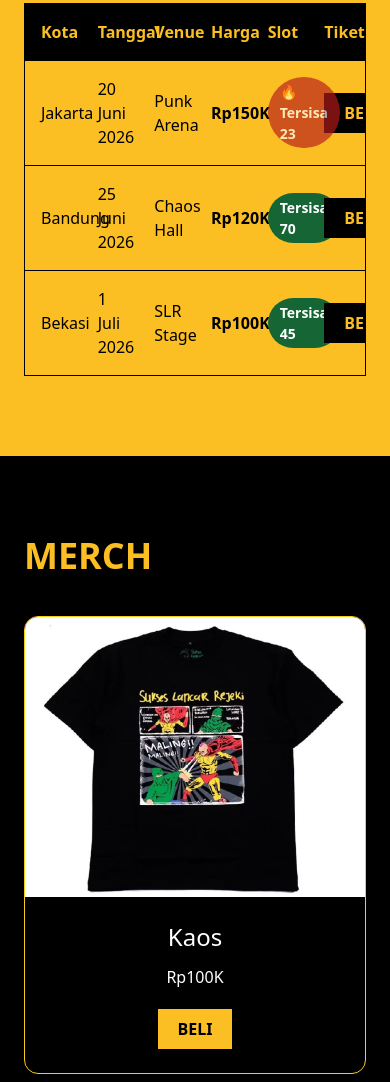
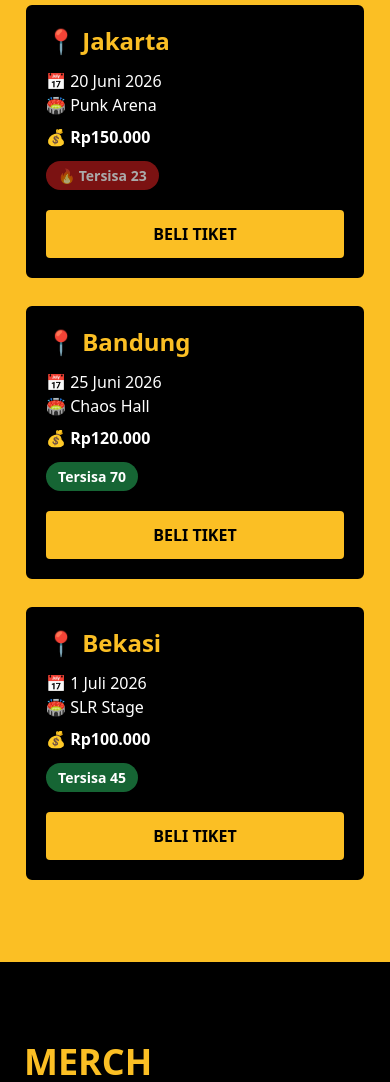
Before and after one commit to MrHilmi-Dev/Projek-Desain-Web, a plain HTML site: page Final SLR/index.html in a window 390 px wide. Shown: the part 4310-5392 px from the top of the page. Drawn offline with nearby package versions, Linux system fonts and the light colour scheme.

Commit message:
Update index.html

```diff
--- a/Final SLR/index.html
+++ b/Final SLR/index.html
@@ -764,6 +764,7 @@ Tentang Kehidupan Pelajar dan Anak Muda
       TOUR
     </h2>
 
+    <div class="hidden md:block">
       <div class="overflow-x-auto border border-black">
 
         <!-- HEADER -->
@@ -856,6 +857,95 @@ Tentang Kehidupan Pelajar dan Anak Muda
             </button>
 
           </div>
+
+        </div>
+
+      </div>
+    </div>
+
+    <div class="block md:hidden space-y-6">
+
+      <div class="bg-black text-white border-2 border-yellow-400 p-5 rounded-lg">
+
+        <h3 class="text-2xl font-bold text-yellow-400">
+            📍 Jakarta
+        </h3>
+
+        <p class="mt-3">📅 20 Juni 2026</p>
+
+        <p>🏟 Punk Arena</p>
+
+        <p class="font-bold mt-2">
+            💰 Rp150.000
+        </p>
+
+        <span class="slot-badge slot-limited mt-3 inline-block">
+            🔥 Tersisa 23
+        </span>
+
+        <button
+            onclick="openPopup('Jakarta',150000)"
+            class="mt-5 w-full bg-yellow-400 text-black py-3 font-bold rounded hover:bg-yellow-300">
+
+            BELI TIKET
+
+        </button>
+
+      </div>
+
+      <div class="bg-black text-white border-2 border-yellow-400 p-5 rounded-lg">
+
+        <h3 class="text-2xl font-bold text-yellow-400">
+            📍 Bandung
+        </h3>
+
+        <p class="mt-3">📅 25 Juni 2026</p>
+
+        <p>🏟 Chaos Hall</p>
+
+        <p class="font-bold mt-2">
+            💰 Rp120.000
+        </p>
+
+        <span class="slot-badge slot-available mt-3 inline-block">
+            Tersisa 70
+        </span>
+
+        <button
+            onclick="openPopup('Bandung',120000)"
+            class="mt-5 w-full bg-yellow-400 text-black py-3 font-bold rounded hover:bg-yellow-300">
+
+            BELI TIKET
+
+        </button>
+
+      </div>
+
+      <div class="bg-black text-white border-2 border-yellow-400 p-5 rounded-lg">
+
+        <h3 class="text-2xl font-bold text-yellow-400">
+            📍 Bekasi
+        </h3>
+
+        <p class="mt-3">📅 1 Juli 2026</p>
+
+        <p>🏟 SLR Stage</p>
+
+        <p class="font-bold mt-2">
+            💰 Rp100.000
+        </p>
+
+        <span class="slot-badge slot-available mt-3 inline-block">
+            Tersisa 45
+        </span>
+
+        <button
+            onclick="openPopup('Bekasi',100000)"
+            class="mt-5 w-full bg-yellow-400 text-black py-3 font-bold rounded hover:bg-yellow-300">
+
+            BELI TIKET
+
+        </button>
 
       </div>
 
```
Lines whose indentation alone changed are shown as unchanged.
